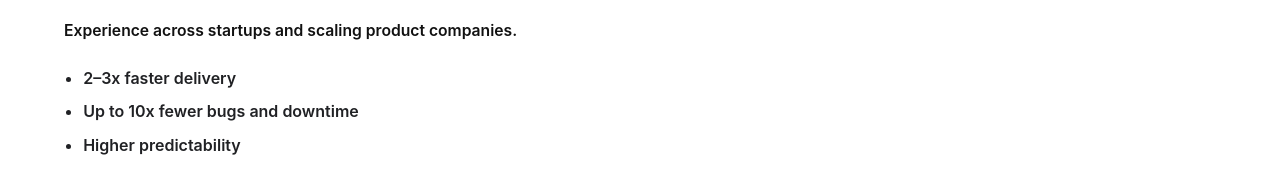
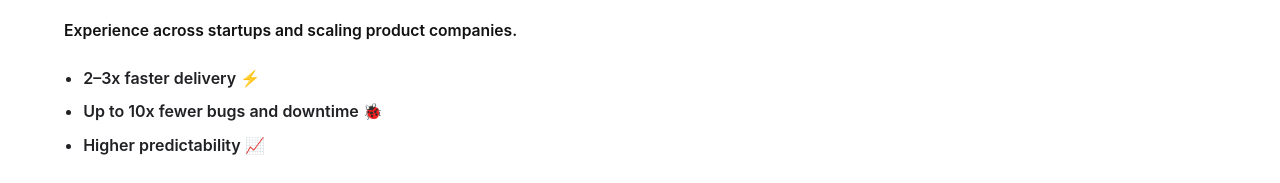
Before and after one commit to sg4tech/sg4.tech, a Next.js app: page / in a window 1280 px wide. Shown: the part 730-913 px from the top of the page. Built offline with nearby package versions, Linux system fonts and the light colour scheme.

Commit message:
Add emojis to hero outcome metrics

```diff
--- a/app/page.tsx
+++ b/app/page.tsx
@@ -360,9 +360,9 @@ function HeroSection() {
       </p>
       <p className={styles.heroCredibility}>Experience across startups and scaling product companies.</p>
       <ul className={styles.heroMetrics} aria-label="Key outcomes">
-        <li>2–3x faster delivery</li>
-        <li>Up to 10x fewer bugs and downtime</li>
-        <li>Higher predictability</li>
+        <li>2–3x faster delivery ⚡</li>
+        <li>Up to 10x fewer bugs and downtime 🐞</li>
+        <li>Higher predictability 📈</li>
       </ul>
       <div className={styles.heroActions}>
         <TrackedLink
```
Also changed, not shown: 1 other file (tests, documents, lock files or other folders).
